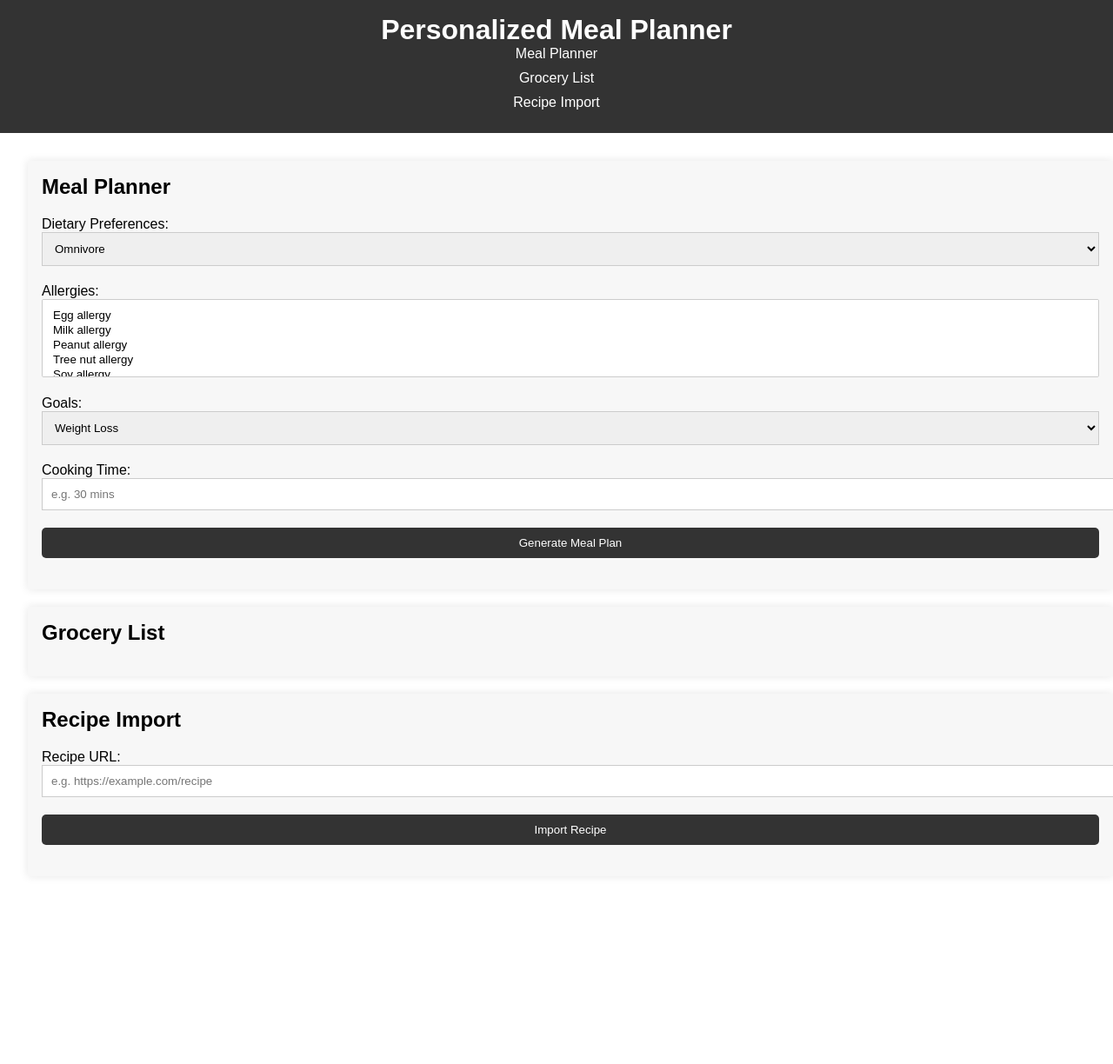
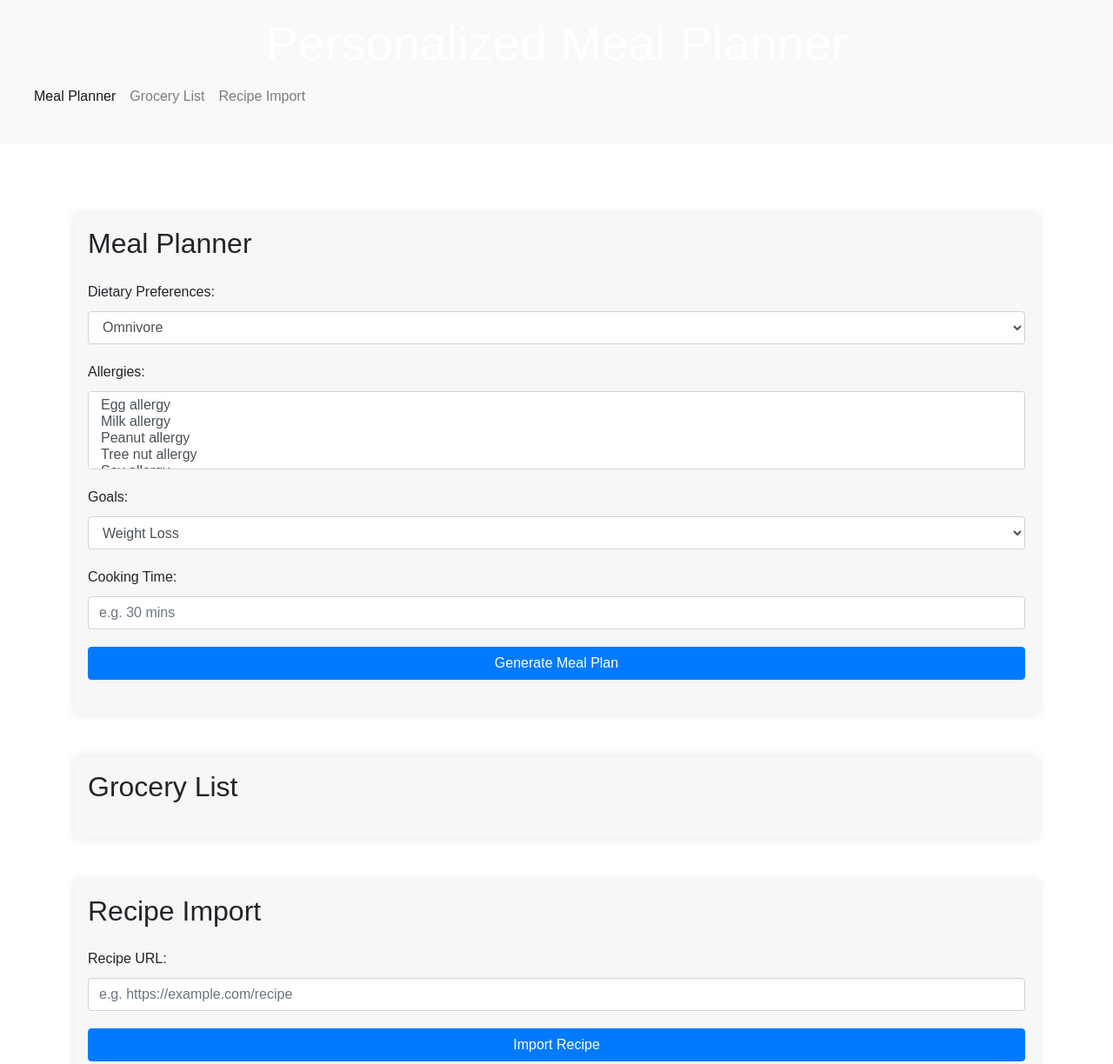
Before and after one commit to betterselfonline/betterselfonline.github.io, a plain HTML site: page betterself/meal-planner/index.html in a window 1280 px wide. Shown: the whole page at 87% size. Before the commit the page ends 1060 px from the top, so only its background shows below. Drawn offline with nearby package versions, Linux system fonts and the light colour scheme.

Commit message:
Update index.html

```diff
--- a/betterself/meal-planner/index.html
+++ b/betterself/meal-planner/index.html
@@ -5,60 +5,88 @@
     <meta charset="UTF-8">
     <meta name="viewport" content="width=device-width, initial-scale=1.0">
     <title>Personalized Meal Planner</title>
+    <link rel="stylesheet" href="https://maxcdn.bootstrapcdn.com/bootstrap/4.0.0/css/bootstrap.min.css">
     <link rel="stylesheet" href="styles.css">
 </head>
 
 <body>
-    <header>
-        <h1>Personalized Meal Planner</h1>
-        <nav>
-            <ul>
-                <li><a href="#meal-planner">Meal Planner</a></li>
-                <li><a href="#grocery-list">Grocery List</a></li>
-                <li><a href="#recipe-import">Recipe Import</a></li>
+    <header class="container-fluid bg-light">
+        <div class="row">
+            <div class="col-12 text-center">
+                <h1 class="display-4">Personalized Meal Planner</h1>
+            </div>
+        </div>
+        <nav class="navbar navbar-expand-lg navbar-light bg-light">
+            <button class="navbar-toggler" type="button" data-toggle="collapse" data-target="#navbarSupportedContent" aria-controls="navbarSupportedContent" aria-expanded="false" aria-label="Toggle navigation">
+                <span class="navbar-toggler-icon"></span>
+            </button>
+            <div class="collapse navbar-collapse" id="navbarSupportedContent">
+                <ul class="navbar-nav mr-auto">
+                    <li class="nav-item active">
+                        <a class="nav-link" href="#meal-planner">Meal Planner <span class="sr-only">(current)</span></a>
+                    </li>
+                    <li class="nav-item">
+                        <a class="nav-link" href="#grocery-list">Grocery List</a>
+                    </li>
+                    <li class="nav-item">
+                        <a class="nav-link" href="#recipe-import">Recipe Import</a>
+                    </li>
                 </ul>
+            </div>
         </nav>
     </header>
-    <main>
-        <section id="meal-planner">
-            <h2>Meal Planner</h2>
+    <main class="container">
+        <section id="meal-planner" class="mt-5">
+            <h2 class="mb-4">Meal Planner</h2>
             <form id="meal-planner-form">
+                <div class="form-group">
                     <label for="dietary-preferences">Dietary Preferences:</label>
-                <select id="dietary-preferences" name="dietary-preferences">
+                    <select id="dietary-preferences" name="dietary-preferences" class="form-control">
                         <option value="omnivore">Omnivore</option>
                         <option value="vegetarian">Vegetarian</option>
                         <option value="vegan">Vegan</option>
                         <option value="gluten-free">Gluten-free</option>
                         <option value="low-carb">Low-carb</option>
                     </select>
+                </div>
+                <div class="form-group">
                     <label for="allergies">Allergies:</label>
-                <select id="allergies" name="allergies" multiple></select>
+                    <select id="allergies" name="allergies" multiple class="form-control"></select>
+                </div>
+                <div class="form-group">
                     <label for="goals">Goals:</label>
-                <select id="goals" name="goals">
+                    <select id="goals" name="goals" class="form-control">
                         <option value="weight-loss">Weight Loss</option>
                         <option value="muscle-gain">Muscle Gain</option>
                         <option value="maintenance">Maintenance</option>
                     </select>
+                </div>
+                <div class="form-group">
                     <label for="cooking-time">Cooking Time:</label>
-                <input type="number" id="cooking-time" name="cooking-time" placeholder="e.g. 30 mins">
-                <button id="generate-meal-plan">Generate Meal Plan</button>
+                    <input type="number" id="cooking-time" name="cooking-time" placeholder="e.g. 30 mins" class="form-control">
+                </div>
+                <button id="generate-meal-plan" class="btn btn-primary">Generate Meal Plan</button>
             </form>
-            <div id="meal-plan-results"></div>
+            <div id="meal-plan-results" class="mt-4"></div>
         </section>
-        <section id="grocery-list">
-            <h2>Grocery List</h2>
-            <ul id="grocery-list-items"></ul>
+        <section id="grocery-list" class="mt-5">
+            <h2 class="mb-4">Grocery List</h2>
+            <ul id="grocery-list-items" class="list-group"></ul>
         </section>
-        <section id="recipe-import">
-            <h2>Recipe Import</h2>
+        <section id="recipe-import" class="mt-5">
+            <h2 class="mb-4">Recipe Import</h2>
             <form id="recipe-import-form">
+                <div class="form-group">
                     <label for="recipe-url">Recipe URL:</label>
-                <input type="url" id="recipe-url" name="recipe-url" placeholder="e.g. https://example.com/recipe">
-                <button id="import-recipe">Import Recipe</button>
+                    <input type="url" id="recipe-url" name="recipe-url" placeholder="e.g. https://example.com/recipe" class="form-control">
+                </div>
+                <button id="import-recipe" class="btn btn-primary">Import Recipe</button>
             </form>
-            <div id="recipe-import-results"></div>
+            <div id="recipe-import-results" class="mt-4"></div>
         </section>
     </main>
+    <script src="https://code.jquery.com/jquery-3.2.1.slim.min.js"></script>
+    <script src="https://maxcdn.bootstrapcdn.com/bootstrap/4.0.0/js/bootstrap.min.js"></script>
     <script src="recipes.js"></script>
     <script src="allergies.js"></script>
     <script src="script.js"></script>
```
Lines whose indentation alone changed are shown as unchanged.
